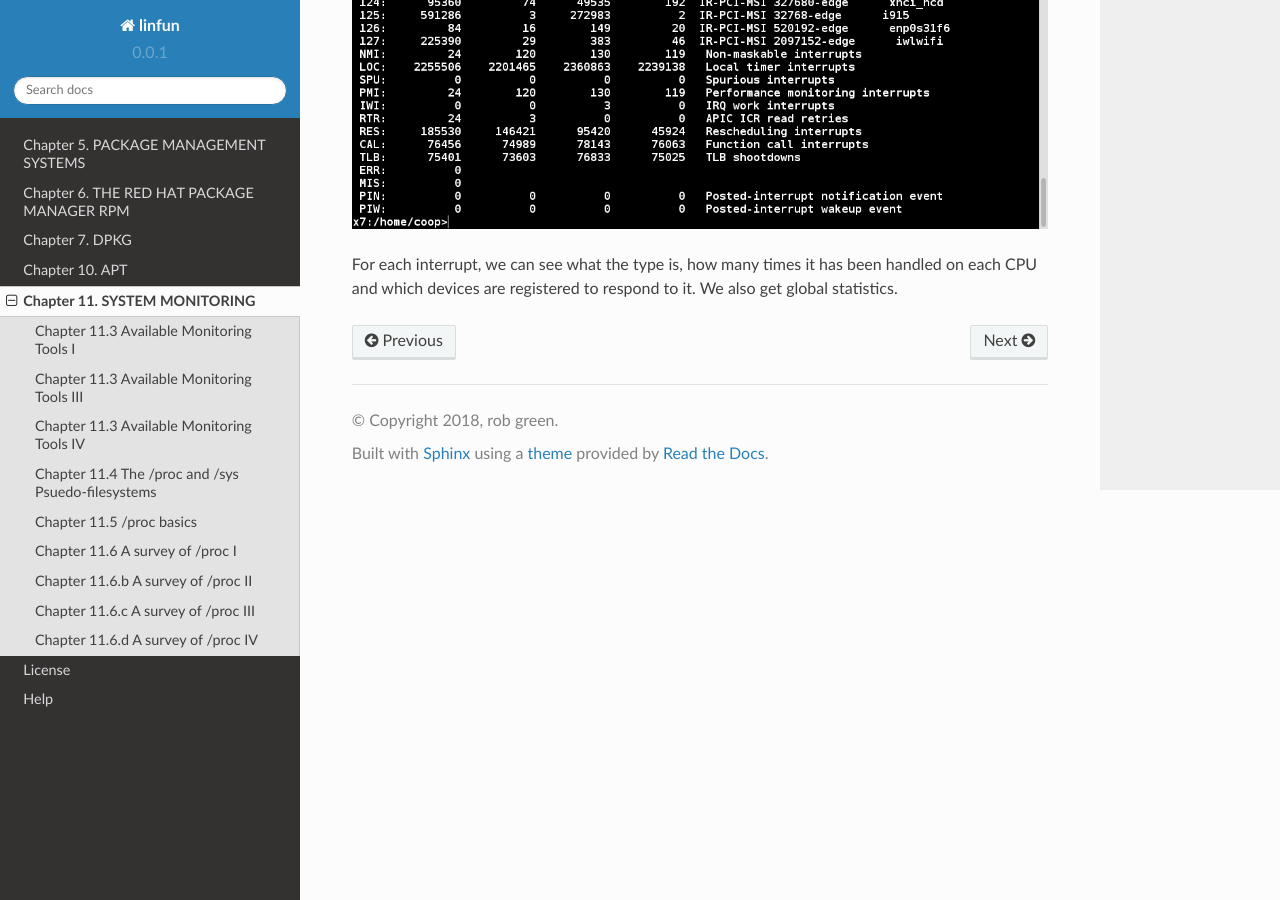
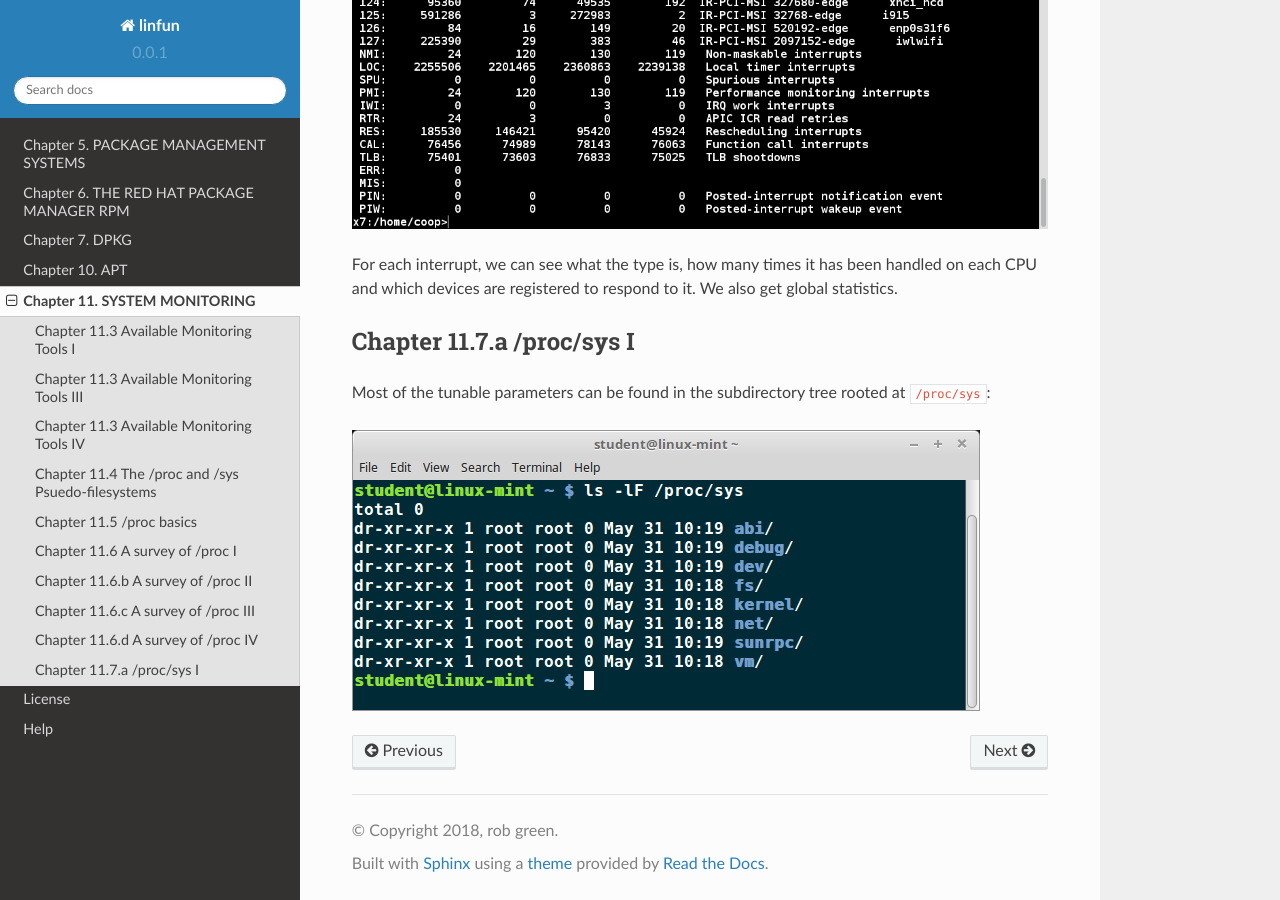
Before and after one commit to py010/linfun, a Sphinx documentation site: the page built from docs/source/chapter11.rst, in a window 1280 px wide and 900 px high, scrolled down 4180 px. Built offline with Sphinx 7.4.7 and the Read the Docs theme 2.0.0, drawn with Linux system fonts in a browser that asks for light colours; pages that are not in the unit, such as notebooks, are missing from menus.

Commit message:
chapter 11.7.a proc sys

```diff
--- a/docs/source/chapter11.rst
+++ b/docs/source/chapter11.rst
@@ -139,3 +139,13 @@ Other entries give system wide info. For example, you can see the *interrupt* st
 .. image:: https://github.com/py010/linfun/blob/master/docs/source/images/procinterrupts.png?raw=true
 
 For each interrupt, we can see what the type is, how many times it has been handled on each CPU and which devices are registered to respond to it. We also get global statistics.
+
+
+
+Chapter 11.7.a /proc/sys I
+^^^^^^^^^^^^^^^^^^^^^^^^^^
+
+Most of the tunable parameters can be found in the subdirectory tree rooted at ``/proc/sys``:
+
+
+.. image:: https://github.com/py010/linfun/blob/master/docs/source/images/procsys.png?raw=true
```
